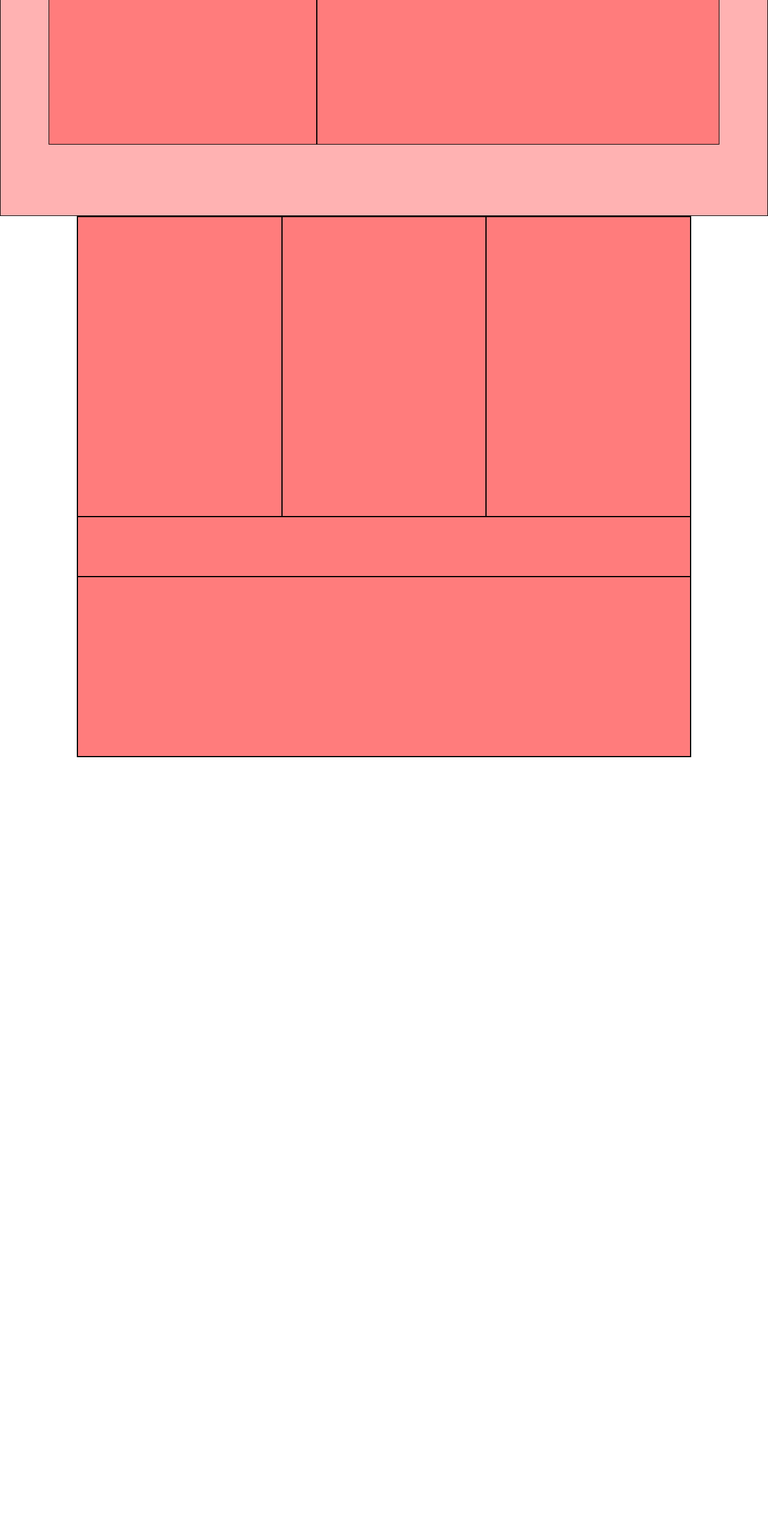
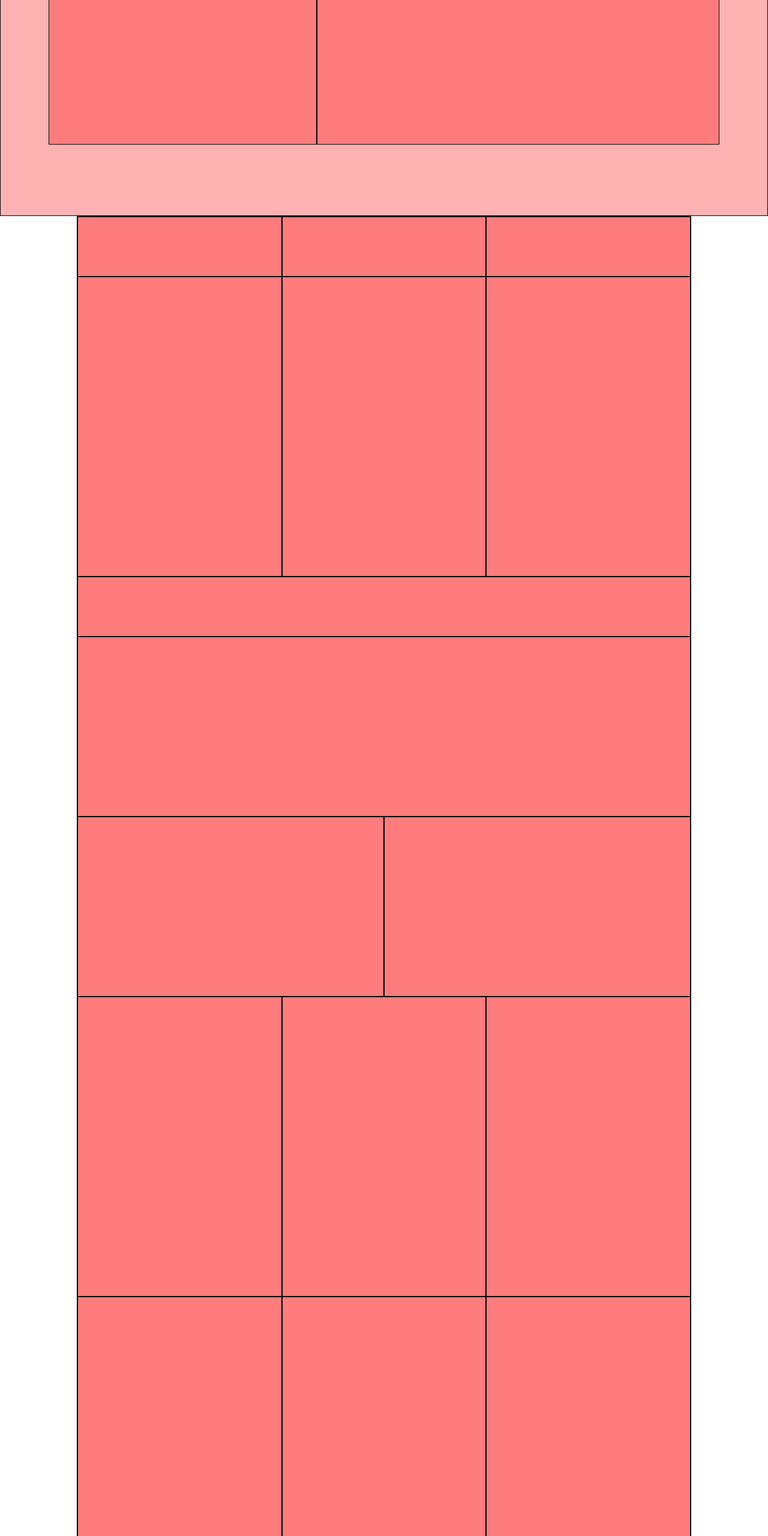
Before and after one commit to luca-gif/htmlcss-dropbox, a plain HTML site: page Index.html in a window 1280 px wide. Shown: the part 240-2800 px from the top of the page at 60% size. Before the commit the page ends 1502 px from the top, so only its background shows below. Drawn offline with Linux system fonts and the light colour scheme.

Commit message:
start design

```diff
--- a/CSS/utils.css
+++ b/CSS/utils.css
@@ -1,6 +1,6 @@
 .container{
   width: 80%;
-  max-height: 1180px;
+  max-height: 100%;
   margin: 0 auto;
 }
 
--- a/Index.html
+++ b/Index.html
@@ -32,21 +32,76 @@
   <main>
 
     <div class="container h800 debug">
+
+      <!-- CREO LE COLONNE CENTRALI -->
       <div class="clearfix">
 
+        <div class="col col-left debug h100 float-left"></div>
+        <div class="col col-center debug h100 float-left"></div>
+        <div class="col col-right debug h100 float-left"></div>
         <div class="col col-left debug h500 float-left"></div>
         <div class="col col-center debug h500 float-left"></div>
         <div class="col col-right debug h500 float-left"></div>
 
       </div>
-
+      <!-- CREO BANNER SOTTO COLONNE CENTRALI -->
       <div class="debug w100 h100">
-
 
       </div>
 
-      <div class="debug w100 h300"></div>
+      <div class="debug w100 h300">
 
+      </div>
+
+      <!-- FOTO + BOX DX -->
+
+      <div class="debug clearfix float-left w50 h300">
+
+      </div>
+
+      <div class="debug clearfix float-left w50 h300">
+
+      </div>
+
+      <!-- DROPBOX BUSINESS -->
+
+      <section class="clearfix">
+
+        <div class="col debug h500 float-left">
+
+        </div>
+        <div class="col debug h500 float-left">
+
+        </div>
+        <div class="col debug h500 float-left">
+
+        </div>
+      </section>
+
+      <section class="clearfix">
+        <div class="col debug h500 float-left">
+
+        </div>
+        <div class="col debug h500 float-left">
+
+        </div>
+        <div class="col debug h500 float-left">
+
+        </div>
+      </section>
+      <!-- FINE DROPBOX BUSINESS -->
+
+      <div class="debug h100 w1000">
+
+      </div>
+
+      <!-- START DESIGN -->
+
+
+
+
+
+      <!-- FINE CONTAINER -->
     </div>
 
 
```
